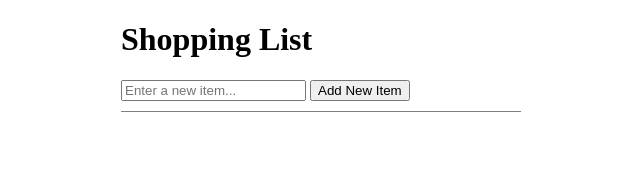
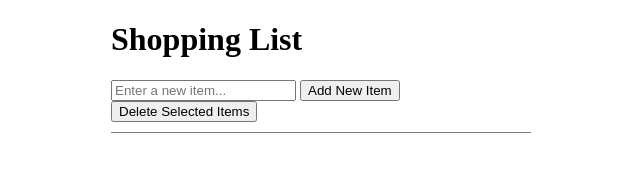
Before and after one commit to ecamellini/WD0222-U1-D12, a plain HTML site: page index.html in a window 1280 px wide. Shown: the whole page, without its empty margins (319-959 px from the left). Drawn offline with Linux system fonts and the light colour scheme.

Commit message:
Adding function to delete elements

```diff
--- a/index.html
+++ b/index.html
@@ -9,7 +9,7 @@
 
   <style>
     #container {
-      max-width: 400px;
+      max-width: 420px;
       margin: 0 auto;
     }
 
@@ -47,6 +47,7 @@
     <div id="list-inputs">
       <input id="item-text-input" onkeyup="addListItemOnEnter(event)" type="text" placeholder="Enter a new item..." />
       <button onclick="addListItem()">Add New Item</button>
+      <button onclick="deleteSelectedItems()">Delete Selected Items</button>
       <!--
       HTML comes with many input tags. For example:
       <input id="date" type="date" />
@@ -119,6 +120,18 @@
       }
     }
 
+    function deleteSelectedItems() {
+      // 1) We want to get the items to delete...
+      let itemsToDelete = document.getElementsByClassName('selected')
+
+      // 2) For each one of them, we perform the delete
+      for (let i = 0; i < itemsToDelete.length; i++) {
+        let item = itemsToDelete[i]
+        // item.style.display = 'none' // We can hide the element through the display CSS property
+        item.hidden = true // Or we can use the hidden DOM property and set it to true
+      }
+    }
+
     function sayHiToTheUser() {
       alert("Hello, welcome to the shopping list!")
     }
```
